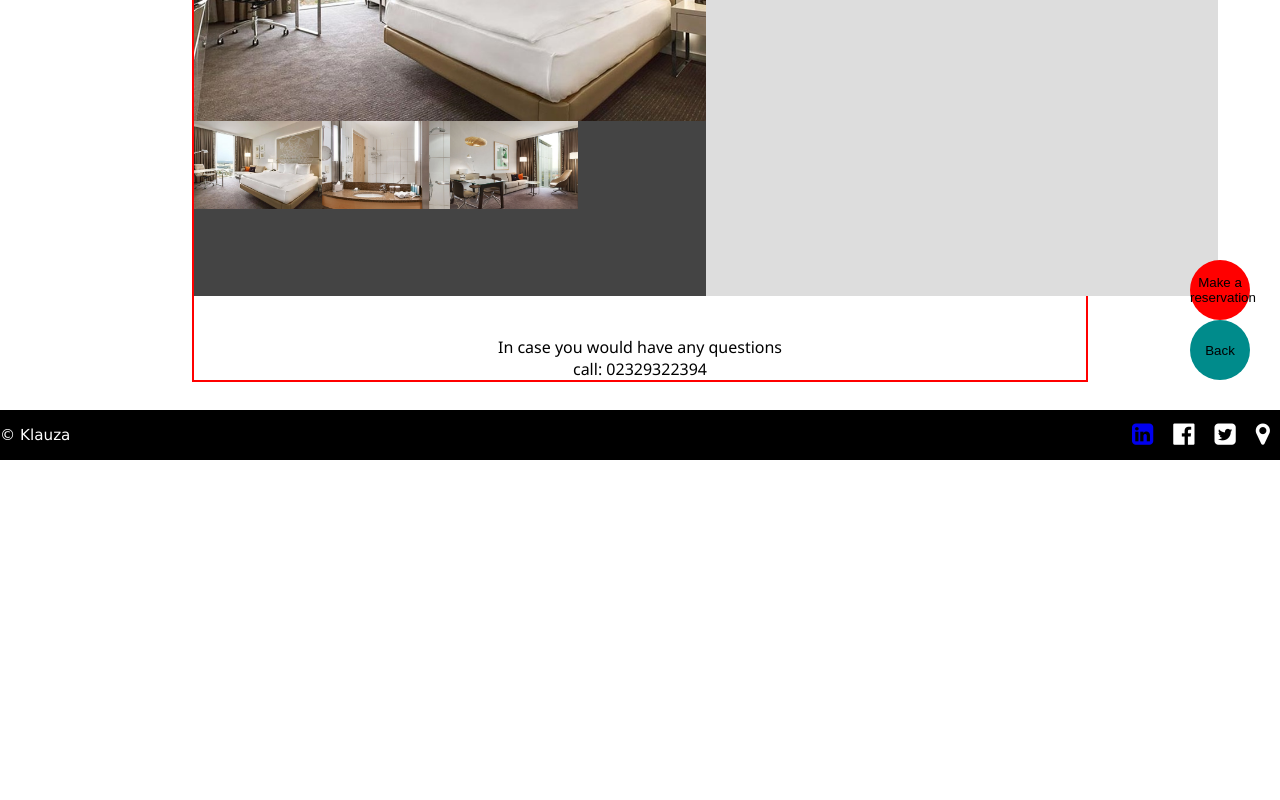
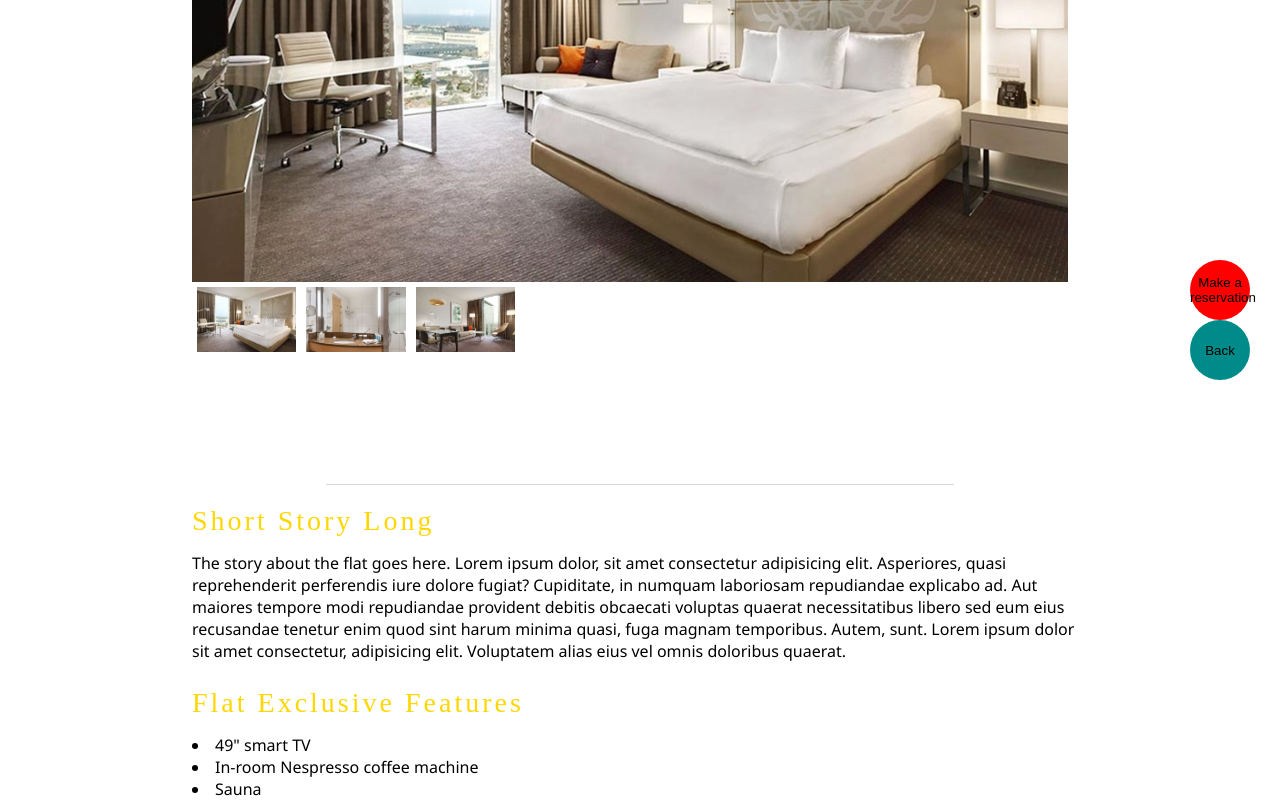
Before and after one commit to klauza/bhutan-hotel-app, a React (Create React App) app: page /hotel/0 in a window 1280 px wide. Shown: the part 340-1140 px from the top of the page. Before the commit the page ends 800 px from the top, so only its background shows below. Built offline with nearby package versions, Linux system fonts and the light colour scheme.

Commit message:
Hotel details edit; image gallery styled

```diff
--- a/src/components/pages/Hotels-children/HotelCard.js
+++ b/src/components/pages/Hotels-children/HotelCard.js
@@ -36,6 +36,7 @@ const Col = styled.div`
 const Card = styled.div`
   width: 300px;
   border: 1px solid grey;
+  box-sizing: content-box;
   @media(max-width: 768px){ transform: scale(1); margin-bottom: 100px; }
 `;
 const CardsSlider = styled.div`
--- a/src/components/pages/Hotels-children/HotelDetails-gallery/Thumbnail.js
+++ b/src/components/pages/Hotels-children/HotelDetails-gallery/Thumbnail.js
@@ -1,17 +1,29 @@
-import React from 'react'
+import React from 'react';
+import styled from 'styled-components';
+
+// STYLES
+const ThumbDiv = styled.div`
+  height: 50%;
+  width: 12.5%;
+  @media(max-width: 768px){width: 25%; }
+  padding: 5px;
+  outline: 2px solid white;
+  outline-offset: -5px;
+  display: flex;
+  &:hover{
+    filter: brightness(0.8);
+    cursor: pointer;
+  }
+`;
+// end-styles
 
 const Thumbnail = ({img, index, handleClick}) => {
   return (
-    <div style={styles}>
+    <ThumbDiv>
       <img onClick={handleClick} data-index={index} src={img} alt="" style={{width: "100%", height: "100%", objectFit: "cover"}}/>
-    </div>
+    </ThumbDiv>
   )
 }
 
-const styles = {
-  height: "50%",
-  width: "25%",
-  background: "red",
-  display: "flex"
-}
+
 export default Thumbnail
--- a/src/components/pages/Hotels-children/HotelDetails-gallery/ThumbnailGallery.js
+++ b/src/components/pages/Hotels-children/HotelDetails-gallery/ThumbnailGallery.js
@@ -6,19 +6,42 @@ import styled from 'styled-components';
 // STYLES
 const Wrapper = styled.div`
   display: flex;
-  background: #ddd;
-  height: 500px;
-  width: 1024px;
+  height: 750px;
+  @media(max-width: 768px){ height: 500px;}
+  max-width: 1024px;
   margin: 40px auto;
+  @media(max-width: 768px){
+    width: 100%;
+  }
+`;
+const Separator = styled.hr`
+  height: 1px;
+  color: red;
+  background-color: rgba(0,0,0,0.15);
+  border: none;
+  width: 70%;
+  margin: -100px auto 20px auto;
+`;
+const GoldenText = styled.p`
+ text-align: left;
+ margin-bottom: 15px;
+ color: gold;
+ letter-spacing: 3px;
+ /* text-transform: uppercase; */
+ font-family: Halvetica;
+ font-size: 1.75em;
+`;
+const FlatStory = styled.p`
+  margin-bottom: 25px;
 `;
 const Questions = styled.div`
   text-align: center;
-
+  margin: 15px 0;
 `;
 
 // styles-end
 
-const ThumbnailGallery = ({images}) => {
+const ThumbnailGallery = ({features, images}) => {
   const [activeIndex, setActiveIndex] = useState(0);
 
 
@@ -31,16 +54,24 @@ const ThumbnailGallery = ({images}) => {
     return (
       <Fragment>
         <Wrapper>
-          {/* left */}
-          <div style={{ flex: "1" }}>
+
+          <div>
             <ActiveThumbnailWindow key={activeIndex} activeThumbnail={images[activeIndex]}/>
             <ThumbnailGrid imgs={images} handleClick={handleClick} />
           </div>
 
-          {/* right */}
-          <div style={{ flex: "1" }}>right</div>
 
         </Wrapper>
+
+        <Separator />
+        <GoldenText>Short Story Long</GoldenText>
+        <FlatStory>The story about the flat goes here. Lorem ipsum dolor, sit amet consectetur adipisicing elit. Asperiores, quasi reprehenderit perferendis iure dolore fugiat? Cupiditate, in numquam laboriosam repudiandae explicabo ad. Aut maiores tempore modi repudiandae provident debitis obcaecati voluptas quaerat necessitatibus libero sed eum eius recusandae tenetur enim quod sint harum minima quasi, fuga magnam temporibus. Autem, sunt. Lorem ipsum dolor sit amet consectetur, adipisicing elit. Voluptatem alias eius vel omnis doloribus quaerat.</FlatStory>
+
+        <GoldenText>Flat Exclusive Features</GoldenText>
+
+        {features.map(feature => <li>{feature}</li>)}
+
+
         <Questions><p>In case you would have any questions <br/> call: 02329322394</p></Questions>
       </Fragment>
     )
--- a/src/components/pages/Hotels-children/HotelDetails-gallery/ThumbnailGrid.js
+++ b/src/components/pages/Hotels-children/HotelDetails-gallery/ThumbnailGrid.js
@@ -1,24 +1,29 @@
 import React from 'react';
 import Thumbnail from './Thumbnail';
+import styled from 'styled-components';
+
+// STYLES
+const GridContainer = styled.div`
+  height: 20%;
+  width: 100%;
+  /* margin: 0 auto; */
+  /* background: #444; */
+  display: flex;
+  flex-wrap: wrap;
+`;
+// end-styles
 
 
 const ThumbnailGrid = ({imgs, handleClick}) => {
   return (
-    <div style={styles}>
+    <GridContainer>
+
       {imgs.map((img, index) => {
         return <Thumbnail key={index} img={img} index={index} handleClick={handleClick} />
       })}
 
-
-
-    </div>
+    </GridContainer>
   )
 }
-const styles = {
-  height: "35%",
-  width: "100%",
-  background: "#444",
-  display: "flex",
-  flexWrap: "wrap"
-}
+
 export default ThumbnailGrid
--- a/src/components/pages/Hotels-children/HotelDetails.js
+++ b/src/components/pages/Hotels-children/HotelDetails.js
@@ -4,14 +4,10 @@ import { createBrowserHistory } from 'history';
 import data from './HotelsData';
 import ThumbnailGallery from './HotelDetails-gallery/ThumbnailGallery';
 import styled from 'styled-components';
+import {Wrapper} from '../../layout/Elements';
 const history = createBrowserHistory();
 
 // STYLES
-const Wrapper = styled.div`
-  width: 70%; height: 100%;
-  margin: 0 auto;
-  border: 2px solid red;
-`;
 const Header = styled.h2`
   width: 100%;
   text-align: center;
@@ -75,7 +71,7 @@ const HotelDetails = (props) => {
       <Wrapper>
         <Header>{thisHotel.name.toUpperCase()}</Header>
 
-        <ThumbnailGallery images={thisHotel.img} />
+        <ThumbnailGallery features={thisHotel.features} images={thisHotel.img} />
 
 
         <Link to={{
@@ -95,7 +91,7 @@ const HotelDetails = (props) => {
     )
 
   } else {
-    return(<div>Loading..... .</div>)
+    return(<div></div>)
   }
 }
 
--- a/src/components/pages/Hotels-children/HotelsData.js
+++ b/src/components/pages/Hotels-children/HotelsData.js
@@ -9,7 +9,7 @@ const data = {
       "price": 1000,
       "bedrooms": "1",
       "bathrooms": "1",
-      "extras": ["sauna", "balcony"],
+      "features": [`49" smart TV`, "In-room Nespresso coffee machine", "Sauna", "Telephone", "24‐hour butler service", "Wi-Fi", "Private balcony"],
       "rating": "89%"
     },
     {
@@ -24,7 +24,7 @@ const data = {
       "price": 1200,
       "bedrooms": "2",
       "bathrooms": "1",
-      "extras": ["double-bathroom"],
+      "features": ["double-bathroom"],
       "rating": "93%"
     },
     {
@@ -38,7 +38,7 @@ const data = {
       "price": 1300,
       "bedrooms": "3",
       "bathrooms": "2",
-      "extras": ["sauna"],
+      "features": ["sauna"],
       "rating": "91%"
     },
     {
@@ -52,7 +52,7 @@ const data = {
       "price": 1700,
       "bedrooms": "4",
       "bathrooms": "1",
-      "extras": ["minimalistic interior", "a lot of flora"],
+      "features": ["minimalistic interior", "a lot of flora"],
       "rating": "99%"
     },
     {
@@ -66,7 +66,7 @@ const data = {
       "price": 1700,
       "bedrooms": "4",
       "bathrooms": "1",
-      "extras": ["sauna", "balcony"],
+      "features": ["sauna", "balcony"],
       "rating": "95%"
     },
     {
@@ -80,7 +80,7 @@ const data = {
       "price": 2200,
       "bedrooms": "5",
       "bathrooms": "2",
-      "extras": ["sauna", "balcony"],
+      "features": ["sauna", "balcony"],
       "rating": "88%"
     },
     {
@@ -89,12 +89,18 @@ const data = {
       "img": [
         "https://images.pexels.com/photos/2773242/pexels-photo-2773242.jpeg?auto=compress&cs=tinysrgb&dpr=2&h=750&w=1260",
         "https://images.pexels.com/photos/2787216/pexels-photo-2787216.jpeg?auto=compress&cs=tinysrgb&dpr=2&h=750&w=1260",
-        "https://images.pexels.com/photos/2404444/pexels-photo-2404444.jpeg?auto=compress&cs=tinysrgb&dpr=2&h=750&w=1260"
+        "https://images.pexels.com/photos/2404444/pexels-photo-2404444.jpeg?auto=compress&cs=tinysrgb&dpr=2&h=750&w=1260",
+        "https://images.pexels.com/photos/2474014/pexels-photo-2474014.jpeg?auto=compress&cs=tinysrgb&dpr=2&h=750&w=1260",
+        "https://images.pexels.com/photos/2820134/pexels-photo-2820134.jpeg?auto=compress&cs=tinysrgb&dpr=2&h=750&w=1260",
+        "https://images.pexels.com/photos/2123060/pexels-photo-2123060.jpeg?auto=compress&cs=tinysrgb&dpr=2&h=750&w=1260",
+        "https://images.pexels.com/photos/1750566/pexels-photo-1750566.jpeg?auto=compress&cs=tinysrgb&dpr=2&h=750&w=1260",
+        "https://images.pexels.com/photos/730981/pexels-photo-730981.jpeg?auto=compress&cs=tinysrgb&dpr=2&h=750&w=1260",
+        "https://images.pexels.com/photos/1267244/pexels-photo-1267244.jpeg?auto=compress&cs=tinysrgb&dpr=2&h=750&w=1260"
       ],
       "price": 9200,
       "bedrooms": "2",
       "bathrooms": "2",
-      "extras": ["sauna", "balcony"],
+      "features": ["sauna", "balcony"],
       "rating": "99%"
     },
     {
@@ -107,7 +113,7 @@ const data = {
       "price": 800,
       "bedrooms": "1",
       "bathrooms": "1",
-      "extras": ["nothing special"],
+      "features": ["nothing special"],
       "rating": "93%"
     }
   ]
```
